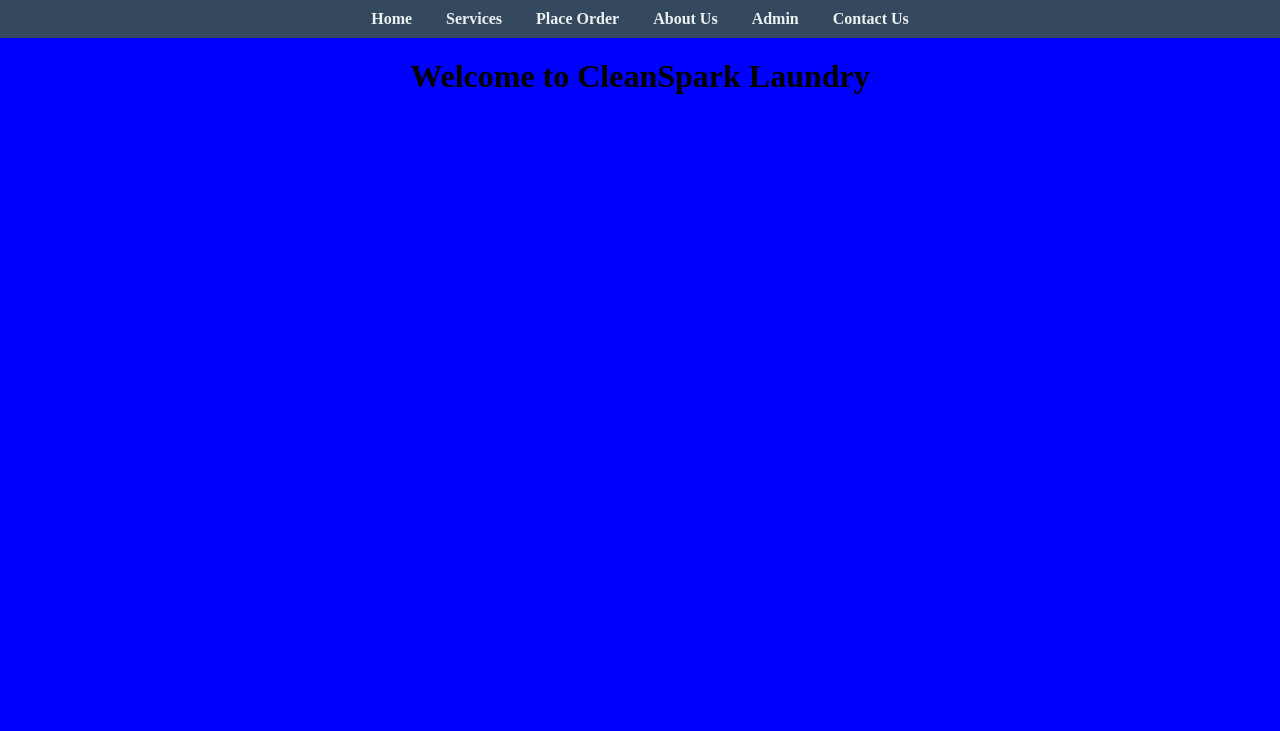
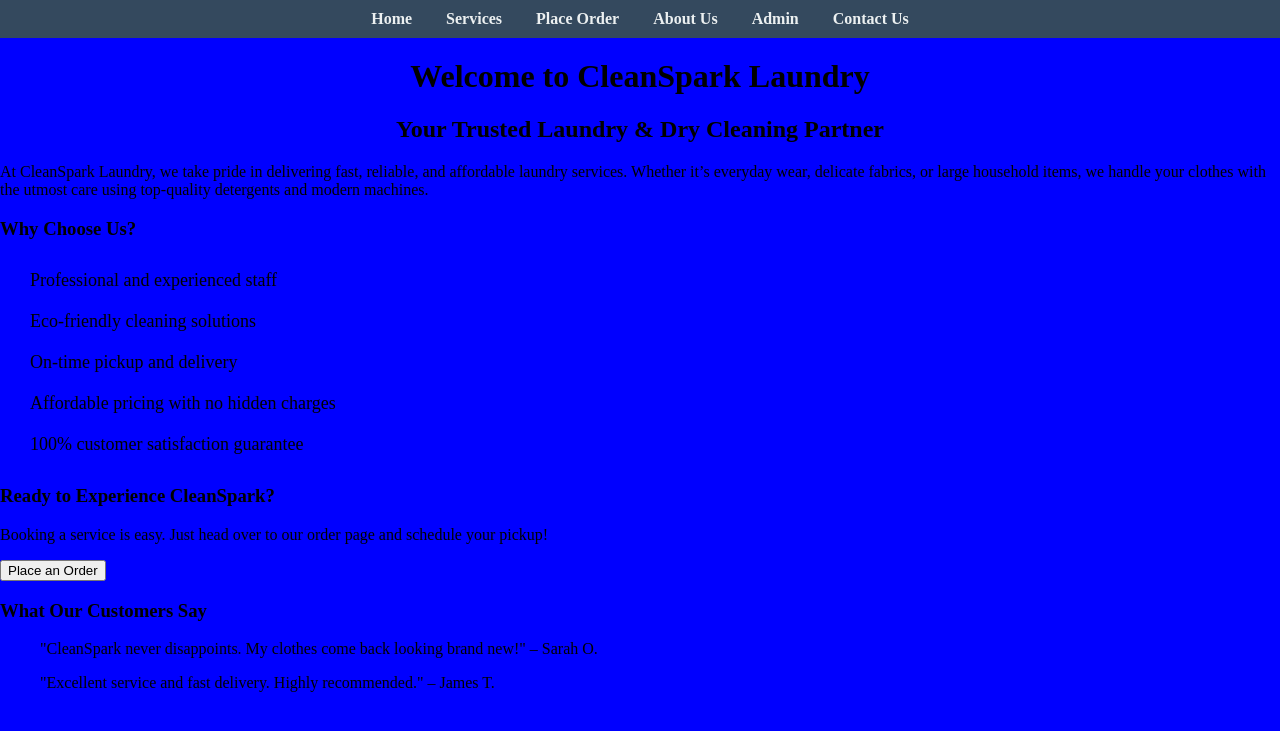
Before and after one commit to munir-moh/laundry-service, a Flask app: page / in a window 1280 px wide. Shown: the top 731 px of the page. Run offline with Flask 3, Linux system fonts and the light colour scheme.

Commit message:
Revise content across multiple templates: enhance About, Contact, Dashboard, Order, and Services pages with detailed descriptions and improved layout for better user experience.

```diff
--- a/templates/dashboard.html
+++ b/templates/dashboard.html
@@ -14,5 +14,35 @@
         <a href="/contact">Contact Us</a>
     </nav>
     <h1>Welcome to CleanSpark Laundry</h1>
+
+    <h2>Your Trusted Laundry & Dry Cleaning Partner</h2>
+    <p>
+        At CleanSpark Laundry, we take pride in delivering fast, reliable, and affordable laundry services.
+        Whether it’s everyday wear, delicate fabrics, or large household items, we handle your clothes with
+        the utmost care using top-quality detergents and modern machines.
+    </p>
+
+    <section>
+        <h3>Why Choose Us?</h3>
+        <ul style="text-align: left; margin-left: 0; padding-left: 20px;">
+            <li>Professional and experienced staff</li>
+            <li>Eco-friendly cleaning solutions</li>
+            <li>On-time pickup and delivery</li>
+            <li>Affordable pricing with no hidden charges</li>
+            <li>100% customer satisfaction guarantee</li>
+        </ul>
+    </section>
+
+    <section>
+        <h3>Ready to Experience CleanSpark?</h3>
+        <p>Booking a service is easy. Just head over to our order page and schedule your pickup!</p>
+        <a href="/order"><button>Place an Order</button></a>
+    </section>
+
+    <section>
+        <h3>What Our Customers Say</h3>
+        <blockquote>"CleanSpark never disappoints. My clothes come back looking brand new!" – Sarah O.</blockquote>
+        <blockquote>"Excellent service and fast delivery. Highly recommended." – James T.</blockquote>
+    </section>
 </body>
 </html>
```
Also changed, not shown: templates/about.html (+19 -1 lines), templates/contact.html (+13 -1 lines), templates/order.html (+14 -4 lines), templates/services.html (+17 -2 lines).
